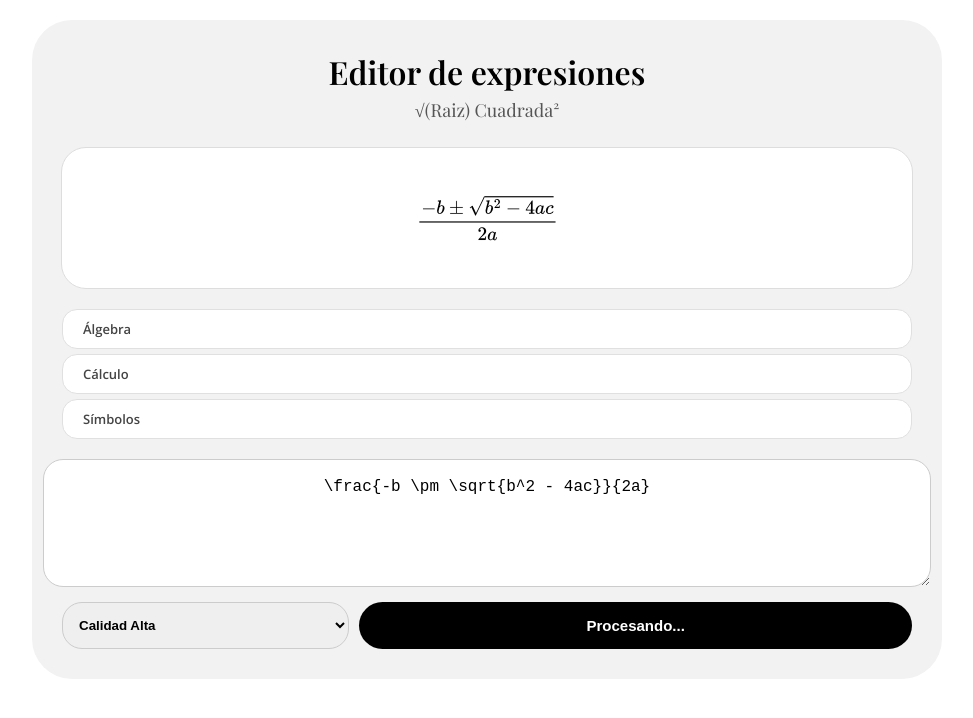
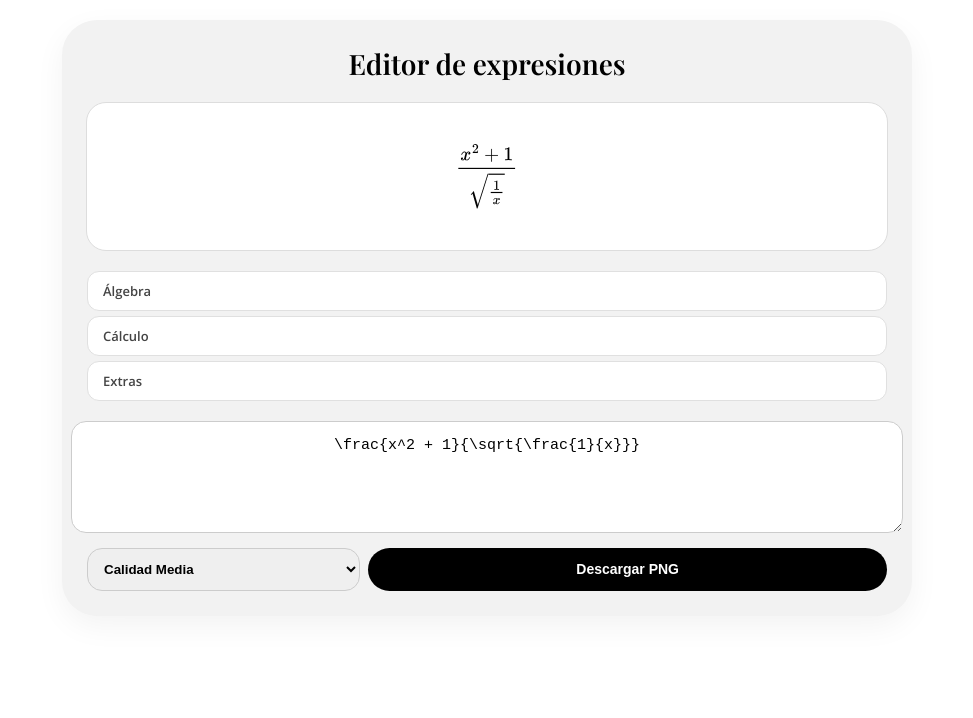
Before and after one commit to srodriguezrojas939/Editorexpresiones-web, a plain HTML site: page index.html in a window 1280 px wide. Both pictures are taken after a click on the button "Descargar PNG". Shown: the whole page, without its empty margins (153-1126 px from the left). Drawn offline with nearby package versions, Linux system fonts and the light colour scheme.

Commit message:
Update index.html

```diff
--- a/index.html
+++ b/index.html
@@ -3,199 +3,193 @@
 <head>
     <meta charset="UTF-8">
     <meta name="viewport" content="width=device-width, initial-scale=1.0">
-    <title>Editor de Expresiones Optimizado</title>
+    <title>Editor Matemático Estable</title>
 
     <script src="https://cdn.jsdelivr.net/npm/mathjax@3/es5/tex-svg.js" async></script>
 
     <style>
-        @import url('https://fonts.googleapis.com/css2?family=Playfair+Display:wght@400;600&display=swap');
-        @import url('https://fonts.googleapis.com/css2?family=Open+Sans:wght@400;600&display=swap');
+        @import url('https://fonts.googleapis.com/css2?family=Playfair+Display:wght@600&family=Open+Sans:wght@400;600&display=swap');
 
         body { background: #fff; font-family: 'Open Sans', sans-serif; margin: 0; padding: 20px; display: flex; justify-content: center; }
 
-        .calculadora {
-            background: #F2F2F2; padding: 30px; border-radius: 40px;
-            width: 100%; max-width: 850px; display: flex; flex-direction: column; align-items: center;
+        .container {
+            background: #F2F2F2; padding: 25px; border-radius: 35px;
+            width: 100%; max-width: 800px; display: flex; flex-direction: column; align-items: center;
+            box-shadow: 0 10px 30px rgba(0,0,0,0.05);
         }
 
-        .header-section { text-align: center; margin-bottom: 20px; }
-        .header-section h1 { font-family: 'Playfair Display', serif; font-size: 32px; margin: 0; }
-        .header-section p { font-family: 'Playfair Display', serif; font-size: 18px; margin: 5px 0; color: #555; }
+        .header { text-align: center; margin-bottom: 20px; }
+        .header h1 { font-family: 'Playfair Display', serif; font-size: 28px; margin: 0; }
 
-        /* Visor */
+        /* Visor optimizado */
         .preview-box {
-            background: white; border-radius: 25px; margin-bottom: 20px;
-            width: 100%; min-height: 140px; display: flex; align-items: center; justify-content: center;
-            border: 1px solid #ddd; overflow: auto;
+            background: white; border-radius: 20px; margin-bottom: 20px;
+            width: 100%; min-height: 120px; display: flex; align-items: center;
+            justify-content: center; border: 1px solid #ddd; overflow-x: auto;
         }
 
-        #math-output { padding: 20px; display: inline-block; transition: opacity 0.2s; }
+        #math-target { padding: 25px; display: inline-block; }
 
-        /* Toolbar Centrada e Interna */
+        /* Menús internos */
         .toolbar { width: 100%; margin-bottom: 15px; }
-        details { background: white; border-radius: 15px; margin-bottom: 5px; border: 1px solid #e0e0e0; }
-        summary { padding: 10px 20px; font-weight: 600; font-size: 13px; cursor: pointer; color: #444; list-style: none; }
+        details { background: white; border-radius: 12px; margin-bottom: 5px; border: 1px solid #e0e0e0; }
+        summary { padding: 10px 15px; font-weight: 600; font-size: 13px; cursor: pointer; color: #444; list-style: none; }
 
-        .symbol-grid {
-            display: grid; grid-template-columns: repeat(auto-fill, minmax(75px, 1fr));
-            gap: 6px; padding: 12px; border-top: 1px solid #eee;
+        .grid {
+            display: grid; grid-template-columns: repeat(auto-fill, minmax(70px, 1fr));
+            gap: 5px; padding: 10px; border-top: 1px solid #eee;
         }
 
-        .sym-btn {
-            background: #fdfdfd; border: 1px solid #ddd; padding: 8px 4px; border-radius: 10px;
-            cursor: pointer; display: flex; flex-direction: column; align-items: center; transition: 0.15s;
+        .btn-sym {
+            background: #fdfdfd; border: 1px solid #ddd; padding: 8px 2px; border-radius: 8px;
+            cursor: pointer; display: flex; flex-direction: column; align-items: center; transition: 0.1s;
         }
-        .sym-btn:hover { background: #000; color: #fff; transform: scale(1.05); }
-        .sym-btn b { font-size: 18px; margin-bottom: 2px; }
-        .sym-btn span { font-size: 9px; text-transform: uppercase; font-weight: 700; opacity: 0.7; }
+        .btn-sym:hover { background: #000; color: #fff; }
+        .btn-sym b { font-size: 16px; margin-bottom: 2px; }
+        .btn-sym span { font-size: 8px; font-weight: 700; text-transform: uppercase; opacity: 0.6; }
 
         textarea {
-            width: 100%; padding: 18px; border-radius: 20px; border: 1px solid #ccc;
-            font-size: 16px; font-family: 'Courier New', monospace; outline: none;
-            resize: vertical; min-height: 90px; margin-bottom: 15px; text-align: center;
+            width: 100%; padding: 15px; border-radius: 15px; border: 1px solid #ccc;
+            font-size: 15px; font-family: 'Courier New', monospace; outline: none;
+            resize: vertical; min-height: 80px; margin-bottom: 15px; text-align: center;
         }
 
-        .download-zone { display: flex; gap: 10px; width: 100%; }
-        select { padding: 12px; border-radius: 20px; border: 1px solid #ccc; flex: 1; outline: none; font-weight: 600; }
+        .actions { display: flex; gap: 8px; width: 100%; }
+        select { padding: 12px; border-radius: 15px; border: 1px solid #ccc; flex: 1; font-weight: 600; cursor: pointer; }
 
-        .btn-descargar {
-            flex: 2; background: black; color: white; border: none;
-            padding: 15px; border-radius: 30px; font-size: 15px; font-weight: 700;
+        .btn-dl {
+            flex: 2; background: #000; color: #fff; border: none;
+            padding: 12px; border-radius: 25px; font-size: 14px; font-weight: 700;
             cursor: pointer; transition: 0.2s;
         }
-        .btn-descargar:active { transform: scale(0.98); }
+        .btn-dl:hover { opacity: 0.8; }
     </style>
 </head>
 <body>
 
-<div class="calculadora">
-    <div class="header-section">
+<div class="container">
+    <div class="header">
         <h1>Editor de expresiones</h1>
-        <p>√(Raiz) Cuadrada²</p>
     </div>
 
     <div class="preview-box">
-        <div id="math-output">\[ ... \]</div>
+        <div id="math-target">\[ ... \]</div>
     </div>
 
     <div class="toolbar" id="toolbar"></div>
 
-    <textarea id="latex-input" spellcheck="false" placeholder="Escribe aquí tu expresión..."></textarea>
+    <textarea id="math-input" spellcheck="false" placeholder="Escribe aquí..."></textarea>
 
-    <div class="download-zone">
-        <select id="quality">
-            <option value="2">Calidad Media</option>
-            <option value="4" selected>Calidad Alta</option>
-            <option value="7">Calidad Ultra</option>
+    <div class="actions">
+        <select id="res-val">
+            <option value="1.2">Calidad Baja</option>
+            <option value="2.5" selected>Calidad Media</option>
+            <option value="4.0">Calidad Alta</option>
         </select>
-        <button class="btn-descargar" onclick="fastDownload()">Descargar PNG</button>
+        <button class="btn-dl" onclick="safeExport()">Descargar PNG</button>
     </div>
 </div>
 
 <script>
-    const menus = {
+    const config = {
         "Álgebra": [
             {n: 'Fracc', s: '\\frac{a}{b}', i: '÷'}, {n: 'Raiz', s: '\\sqrt{x}', i: '√'},
-            {n: 'Poten', s: 'x^{n}', i: 'xⁿ'}, {n: 'Sist', s: '\\begin{cases} x=1 \\\\ y=2 \\end{cases}', i: '{='}
+            {n: 'Sist', s: '\\begin{cases} x=1 \\\\ y=2 \\end{cases}', i: '{='}, {n: 'Matriz', s: '\\begin{pmatrix} a & b \\\\ c & d \\end{pmatrix}', i: '[M]'}
         ],
         "Cálculo": [
-            {n: 'Integ', s: '\\int ', i: '∫'}, {n: 'Deriv', s: '\\frac{d}{dx}', i: 'd/dx'},
-            {n: 'Límite', s: '\\lim_{x \\to \\infty}', i: 'lim'}, {n: 'Suma', s: '\\sum ', i: '∑'}
+            {n: 'Integ', s: '\\int_{a}^{b} ', i: '∫'}, {n: 'Deriv', s: '\\frac{dy}{dx}', i: 'dy'},
+            {n: 'Suma', s: '\\sum_{i=1}^{n}', i: '∑'}, {n: 'Lím', s: '\\lim_{x \\to \\infty}', i: 'lim'}
         ],
-        "Símbolos": [
-            {n: 'Espacio', s: '\\: ', i: '␣'}, {n: 'Infinito', s: '\\infty', i: '∞'},
-            {n: 'Pi', s: '\\pi', i: 'π'}, {n: 'Vector', s: '\\vec{v}', i: 'v⃗'}
+        "Extras": [
+            {n: 'Espacio', s: '\\: ', i: '␣'}, {n: 'Texto', s: '\\text{ }', i: 'Abc'},
+            {n: 'Inf', s: '\\infty', i: '∞'}, {n: 'Pi', s: '\\pi', i: 'π'}
         ]
     };
 
-    let renderTimer;
-    const input = document.getElementById('latex-input');
-    const output = document.getElementById('math-output');
+    let timer;
+    const inputArea = document.getElementById('math-input');
+    const display = document.getElementById('math-target');
 
-    // Inicializar Toolbar
     function init() {
         const tb = document.getElementById('toolbar');
-        for (let cat in menus) {
-            let det = document.createElement('details');
-            let grid = document.createElement('div');
-            grid.className = 'symbol-grid';
-            det.innerHTML = `<summary>${cat}</summary>`;
-            menus[cat].forEach(b => {
-                let btn = document.createElement('button');
-                btn.className = 'sym-btn';
-                btn.onclick = () => {
-                    let start = input.selectionStart;
-                    input.value = input.value.substring(0, start) + b.s + input.value.substring(input.selectionEnd);
-                    input.focus();
-                    triggerRender();
+        for (let cat in config) {
+            let d = document.createElement('details');
+            let g = document.createElement('div');
+            g.className = 'grid';
+            d.innerHTML = `<summary>${cat}</summary>`;
+            config[cat].forEach(item => {
+                let b = document.createElement('button');
+                b.className = 'btn-sym';
+                b.onclick = () => {
+                    let s = inputArea.selectionStart;
+                    inputArea.value = inputArea.value.substring(0, s) + item.s + inputArea.value.substring(inputArea.selectionEnd);
+                    inputArea.focus();
+                    render();
                 };
-                btn.innerHTML = `<b>${b.i}</b><span>${b.n}</span>`;
-                grid.appendChild(btn);
+                b.innerHTML = `<b>${item.i}</b><span>${item.n}</span>`;
+                g.appendChild(b);
             });
-            det.appendChild(grid);
-            tb.appendChild(det);
+            d.appendChild(g);
+            tb.appendChild(d);
         }
-        input.value = "\\frac{-b \\pm \\sqrt{b^2 - 4ac}}{2a}";
-        triggerRender();
+        inputArea.value = "\\frac{x^2 + 1}{\\sqrt{\\frac{1}{x}}}";
+        render();
     }
 
-    // Optimización: Debounce para evitar lag al escribir
-    input.addEventListener('input', triggerRender);
+    inputArea.addEventListener('input', () => {
+        clearTimeout(timer);
+        timer = setTimeout(render, 400); // Mayor retraso para evitar lag
+    });
 
-    function triggerRender() {
-        output.style.opacity = "0.5";
-        clearTimeout(renderTimer);
-        renderTimer = setTimeout(() => {
-            output.innerHTML = `\\[ ${input.value || '\\text{...}'} \\]`;
-            MathJax.typesetPromise([output]).then(() => {
-                output.style.opacity = "1";
-            });
-        }, 300); // 300ms de espera
+    function render() {
+        display.style.opacity = "0.4";
+        display.innerHTML = `\\[ ${inputArea.value || '\\text{...}'} \\]`;
+        MathJax.typesetPromise([display]).then(() => {
+            display.style.opacity = "1";
+        });
     }
 
-    // Descarga Optimizada y Robusta
-    async function fastDownload() {
-        const svg = output.querySelector('svg');
+    async function safeExport() {
+        const svg = display.querySelector('svg');
         if (!svg) return;
 
-        const btn = document.querySelector('.btn-descargar');
-        btn.innerText = "Procesando...";
+        const btn = document.querySelector('.btn-dl');
+        btn.innerText = "Guardando...";
 
-        const scale = parseFloat(document.getElementById('quality').value);
+        const scale = parseFloat(document.getElementById('res-val').value);
 
-        // Obtenemos dimensiones originales
-        const box = svg.viewBox.baseVal;
-        const width = box.width * scale;
-        const height = box.height * scale;
+        // Obtener dimensiones reales del SVG
+        const bbox = svg.viewBox.baseVal;
+        const w = bbox.width * scale;
+        const h = bbox.height * scale;
 
-        // Crear Canvas
+        // Límite de seguridad: Si la imagen es mayor a 5000px, reducir escala
+        let finalScale = scale;
+        if (h > 4000 || w > 4000) {
+            alert("Expresión muy grande. Se ajustará la calidad para evitar errores.");
+            finalScale = 1.0;
+        }
+
         const canvas = document.createElement('canvas');
-        canvas.width = width + (40 * scale);
-        canvas.height = height + (40 * scale);
+        canvas.width = (bbox.width * finalScale) + (20 * finalScale);
+        canvas.height = (bbox.height * finalScale) + (20 * finalScale);
+
         const ctx = canvas.getContext('2d');
-
-        // Serializar SVG
         const svgData = new XMLSerializer().serializeToString(svg);
+        const img = new Image();
         const blob = new Blob([svgData], {type: 'image/svg+xml;charset=utf-8'});
         const url = URL.createObjectURL(blob);
 
-        const img = new Image();
         img.onload = () => {
-            ctx.drawImage(img, 20 * scale, 20 * scale, width, height);
-
-            // Usar toBlob en lugar de toDataURL (es más rápido y estable)
-            canvas.toBlob((blob) => {
-                const downloadUrl = URL.createObjectURL(blob);
+            ctx.drawImage(img, 10 * finalScale, 10 * finalScale, bbox.width * finalScale, bbox.height * finalScale);
+            canvas.toBlob((b) => {
                 const link = document.createElement('a');
-                link.download = `formula_${Date.now()}.png`;
-                link.href = downloadUrl;
+                link.download = `math_${Date.now()}.png`;
+                link.href = URL.createObjectURL(b);
                 link.click();
-
-                // Limpiar memoria
                 URL.revokeObjectURL(url);
-                URL.revokeObjectURL(downloadUrl);
                 btn.innerText = "Descargar PNG";
-            }, 'image/png', 1.0);
+            }, 'image/png');
         };
         img.src = url;
     }
```
